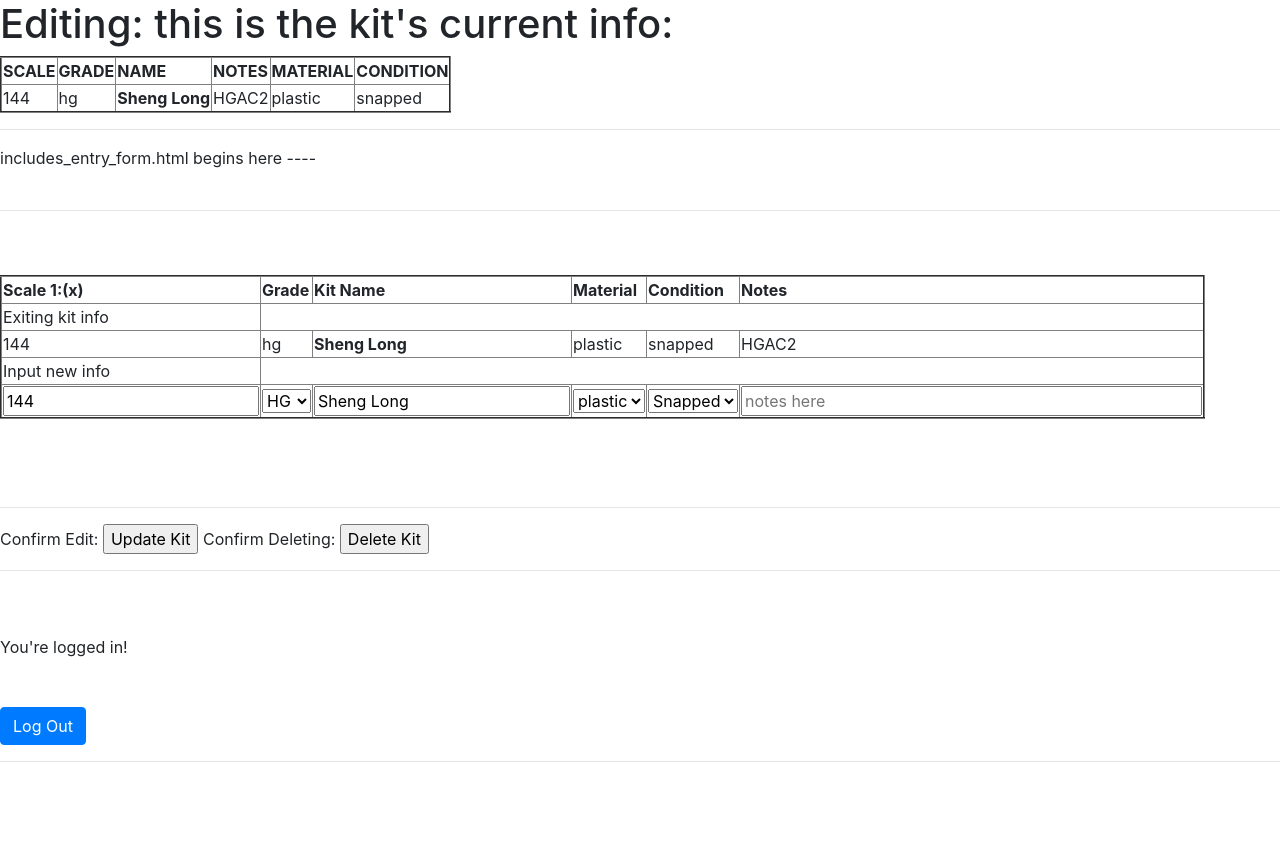
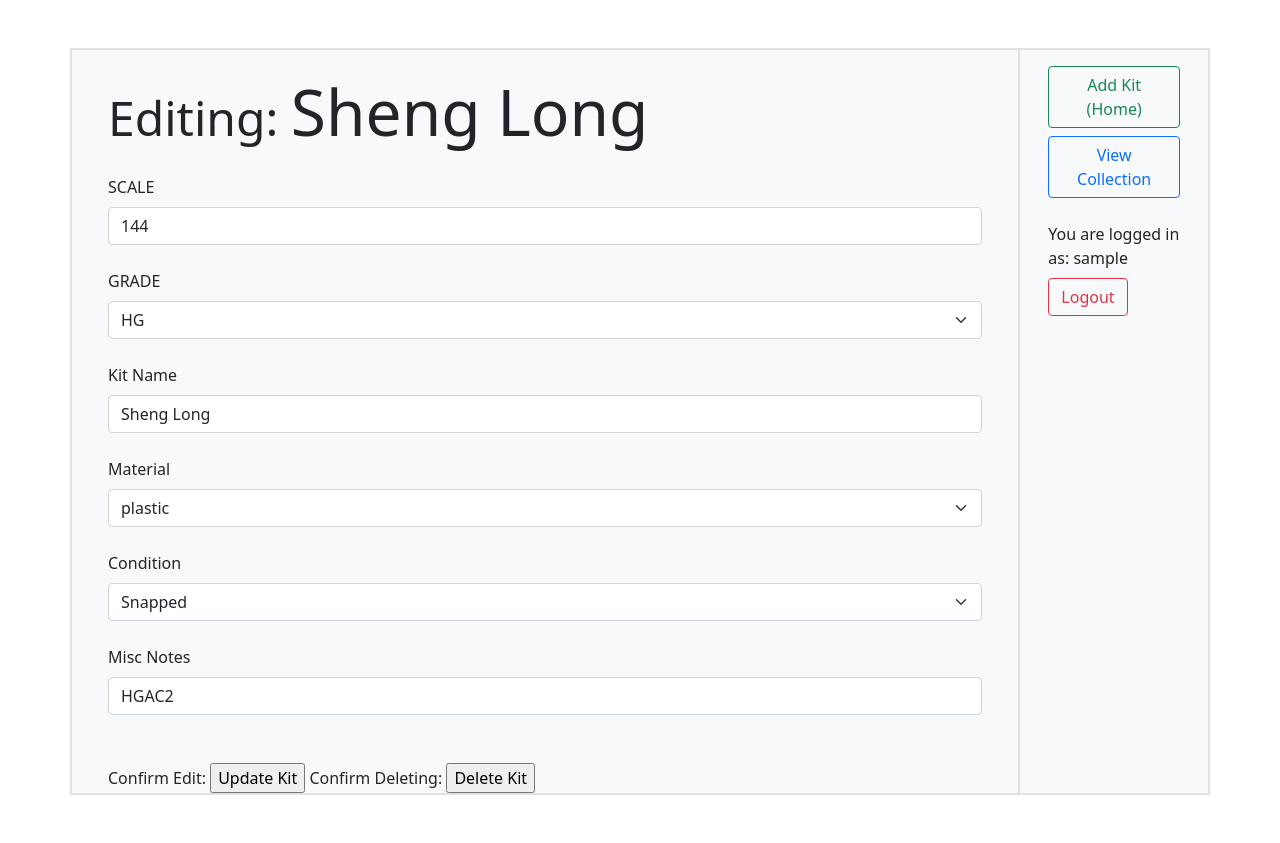
Before and after one commit to Landwand/gunpla, a Flask app: page /edit/1 in a window 1280 px wide. Before the commit the page ends 762 px from the top, so only its background shows below. Run offline with Flask 2, Linux system fonts and the light colour scheme; a user stored in the database is signed in; some libraries are stand-ins or nearby versions.

Commit message:
normal app routes working, basic api login/out supported

```diff
--- a/app.py
+++ b/app.py
@@ -1,6 +1,6 @@
 import os
 from flask import Flask, flash, jsonify, redirect, render_template, request, session
-from flask_login import LoginManager, UserMixin, login_user, login_required, logout_user
+from flask_login import LoginManager, UserMixin, login_user, login_required, logout_user, current_user
 import sqlite3
 from werkzeug.security import check_password_hash, generate_password_hash
 
@@ -13,7 +13,6 @@ app.config['SECRET_KEY'] = "I buy too many models"
  #instantiate the Login Manager
 login_manager = LoginManager()
 login_manager.init_app(app)
-
 
 # con = sqlite3.connect("gunpla.db")
  # threading issue when writing to db -- ask about it
@@ -33,7 +32,7 @@ class User(UserMixin):
         return f"User(id={self.id}, username={self.username})"
 
 
-# User loader function for Flask-Login
+# load User by ID; will return None if doesn't exist
 @login_manager.user_loader
 def load_user(user_id):
     try:
@@ -53,6 +52,45 @@ def load_user(user_id):
     if user:
         return User(*user)
 
+
+def check_for_json(req):
+    if not request.is_json:
+        error_message = {'Error: JSON format is needd.'}
+        return jsonify(error_message), 400
+    return 0
+
+
+def check_login(username, password):
+        # check USERNAME
+        conn = sqlite3.connect('gunpla.db')
+        conn.row_factory = sqlite3.Row # use built-in Row-factory to help parse Tuples
+        cur = conn.cursor()
+        cur.execute("SELECT * FROM users WHERE username = ?", (username,))
+        rows = cur.fetchone()
+        conn.close()
+
+        if rows is None:
+            return "Username invalid"
+
+        # check PW
+        if not check_password_hash(rows[2], password):
+            return "Passord invalid"
+
+        # Checks Passed. Remember which user has logged in
+        session['user_id'] = rows['id']
+        username = session['username'] = rows['username']
+        password = rows['hash']
+        app.logger.info("session @ User_id: %s", session['user_id'],)
+        user = User(id=session['user_id'],username=username,hash=hash)
+        app.logger.info(" user == %s", user)
+
+        if login_user(user) == True:
+            app.logger.info("88: login_user successful")
+        else:
+            app.logger.info("90: login_user failed")
+
+        app.logger.info("current_user %s", current_user)
+        app.logger.info("current_user if logged-in?: %s", current_user.is_authenticated)
 
 
 def has_error(inputs):
@@ -274,7 +312,6 @@ def edit(kit_id=None):
 
             if has_error_result == 0:
                 kit_data = kit_vals
-
                 update_gunpla(kit_data=kit_data, action="update", kit_id = kit_id)
                 return render_template("success.html", action="add", kit_data=kit_data)
             else:
@@ -321,12 +358,15 @@ def login():
         session['user_id'] = rows['id']
         username = session['username'] = rows['username']
         password = rows['hash']
+        app.logger.info("session @ user_id = %s", session['user_id'])
+        app.logger.info("testing")
+
         user = User(id=session['user_id'],username=username,hash=hash)
         try:
             login_user(user)
-            app.logger.info("Login OK")
+            app.logger.info("Login OK - 365")
         except:
-            app.logger.info("Login NOT OK")
+            app.logger.info("Login NOT OK line 369")
 
         # Redirect user to home page
         return redirect("/")
@@ -381,33 +421,81 @@ def register():
         rows = cur.fetchone()
         session['user_id'] = rows['id']
 
-
         conn.close()
         return render_template('index.html')
 
     return render_template('register.html')
 
 
-@app.route('/chammy', methods = ["GET", "POST"])
+@app.route('/api/logout', methods = ['POST'])
+@login_required
+def api_logout():
+    logout_user()
+    session.clear()
+    username = session.get('username')
+    app.logger.info('logged-out Username: %s', username)
+    return jsonify({'message': "Successfully logged out."}, 200)
+
+
+
+@app.route('/api/login', methods = ['GET', 'POST'])
+def api_login():
+
+    if request.method == 'GET':
+        # app.logger.info("GET method")
+
+        if 'username' in session:
+            return jsonify({'message': 'You are logged in!'}), 200
+        else:
+            return jsonify({'error': 'You are not logged in yet'}), 200
+
+
+    if request.method == 'POST':
+        app.logger.info("api_login route: `POST`:")
+        data = request.get_json()
+        username = data['username']
+        password = data['password']
+
+        # verify the username and password
+        login_error = check_login(username=username, password=password)
+
+        # problem
+        if login_error == True:
+            app.logger.info("login error: %s", login_error)
+            return jsonify({'error': login_error}), 401
+
+        if current_user.is_authenticated == True:
+            app.logger.info("`current user` is authenticated! %s", current_user)
+            app.logger.info("username is: %s ", session['username'])
+            messaging = {}
+            messaging['message'] = "API login successful."
+            return jsonify(messaging), 200
+
+        else:
+            app.logger.info("no`login_user`")
+            return jsonify({'error':"login attempt failed"}), 401
+
+
+@app.route('/api/chammy', methods = ["GET", "POST"])
 def show():
-    d = {
+    chammy_data = {
         'name': 'Chammy',
         'birthday': 'June 25',
         'age': 3,
         'food': 'blueberry',
         'color': 'pink'
     }
-    app.logger.info (type(d))
-    return d
+    return jsonify(chammy_data), 400
 
 
-@app.route('/jsonv/<v>', methods = ["GET", "POST"])
-def showv(v):
-    msg = "This is the message: " + v
+@app.route('/api/jsonv/', methods = ["GET", "POST"])
+@login_required
+def showv(v="Whatever"):
+    msg = "Piew piew "
     message_dict = {'message': msg}
     return jsonify(message_dict)
 
 
-@app.route("/success", methods=["GET", "POST"])
+@app.route('/success', methods=["GET", "POST"])
 def success(action, kit_data):
     return render_template("success.html", action=action, kit_data=kit_data)
--- a/templates/edit.html
+++ b/templates/edit.html
@@ -4,45 +4,18 @@
 
 {% block content %}
 
+<div class="div container">
 
-<h1>Editing:  this is the kit's current info:</h1>
+    <div class="py-4">
+        <span class="display-5">Editing: </span>
+        <span class="display-3">{{ kit_data['name'] }}</span>
+    </div>
 
-<div>
-    <table border="2">
-        <thead>
-            <tr>
-                <th>SCALE</th>
-                <th>GRADE</th>
-                <th>NAME</th>
-                <th>NOTES</th>
-                <th>MATERIAL</th>
-                <th>CONDITION</th>
-            </tr>
-        </thead>
-        <tbody>
-            <tr>
-                <td>{{ kit_data['scale'] }}</td>
-                <td>{{ kit_data['grade'] }}</td>
-                <td><strong>{{ kit_data['name'] }}</strong></td>
-                <td>{{ kit_data['notes'] }}</td>
-                <td>{{ kit_data['material'] }}</td>
-                <td>{{ kit_data['condition'] }}</td>
-            </tr>
-        </tbody>
-    </table>
+    <form action="{{ url_for('edit', kit_id=kit_id, kit_data=kit_data) }}", method ='POST'>
+
+        {% include 'includes_form.html' %}
+
+    </form>
 </div>
 
-
-<form action="{{ url_for('edit', kit_id=kit_id, kit_data=kit_data) }}", method ='POST'>
-
-    {% include 'includes_entry_form.html' %}
-
-    Confirm Edit:
-    <input name="choice" type="submit" value="Update Kit"/>
-
-    Confirm Deleting:
-    <input name="choice" type="submit" value="Delete Kit"/>
-</form>
-
-
 {% endblock %}
--- a/templates/includes_entry_form.html
+++ b/templates/includes_entry_form.html
@@ -3,11 +3,9 @@
     <hr>
     includes_entry_form.html begins here ----
     <br>
-    <br>
-    <hr>
-    <br>
-    <br>
 
+
+    <div class="container">
         {% if kit_data|length > 1 %}
 
             <div id="has-kit">
@@ -28,10 +26,15 @@
                             <td> Exiting kit info </td>
                         </tr>
 
-
                         <tr>
                             <td>{{ kit_data['scale'] }}</td>
-                        <td>{{ kit_data['grade'] }}</td>
+                            {% if kit_data['grade'] == None %}
+                                {% set grade_upper = 'N/A' %}
+                            {% else %}
+                                {% set grade_upper = kit_data['grade'] %}
+                                {% set grade_upper = grade_upper.upper() %}
+                            {% endif %}
+                            <td>{{ grade_upper }}</td>
                             <td><strong>{{ kit_data['name'] }}</strong></td>
                             <td>{{ kit_data['material'] }}</td>
                             <td>{{ kit_data['condition'] }}</td>
@@ -94,10 +97,10 @@
 
 
                             <td>
-                            {% if kit_data['notes'] == True %}
-                                <input type="text" name="notes" size="40" placeholder="notes here" value="{{ kit_data['notes'] }}">
+                                {% if kit_data['notes'] %}
+                                    <input type="text" name="notes" size="40" placeholder="notes here:: " value="{{ kit_data['notes'] }}">
                                 {% else %}
-                                <input type="text" name="notes" size="40" placeholder="notes here" value="">
+                                    <input type="text" name="notes" size="40" placeholder="enter notes" value="">
                                 {% endif %}
                             </td>
                         </tr>
@@ -192,4 +195,5 @@
         <br>
         <hr>
 
+    </div>
 {% endblock %}
--- /dev/null
+++ b/templates/includes_form.html
@@ -0,0 +1,136 @@
+
+{% if kit_data|length > 1 %}
+
+    <label for="scale" id="scale" class="form-label">SCALE</label>
+    <input list="scales" type = "number" name="scale" value="{{ kit_data['scale'] }}" placeholder="{{ kit_data['scale'] }}" autocomplete="off" class="form-control">
+    <datalist id="scales">
+    <option data-value="144">144</option>
+    <option data-value="100">100</option>
+    <option data-value="60">60</option>
+    <option data-value="72">72</option>
+    <option data-value="8">8</option>
+    <option data-value="6">6</option>
+    <option data-value="1000">1000</option>
+    </datalist>
+
+    <br>
+
+    <label for="grade" class="form-label">GRADE</label>
+    <select name="grade" class="form-select" placeholder="choose grade" aria-label="model kit grade">
+        <option value=""> </option>
+        <option value="hg" {% if kit_data['grade'] == "hg" %} selected {% endif %}>HG</option>
+        <option value="mg" {% if kit_data['grade'] == "mg" %} selected {% endif %}>MG</option>
+        <option value="fg" {% if kit_data['grade'] == "fg" %} selected {% endif %}>FG</option>
+        <option value="eg" {% if kit_data['grade'] == "eg" %} selected {% endif %}>EG</option>
+        <option value="rg" {% if kit_data['grade'] == "rg" %} selected {% endif %}>RG</option>
+        <option value="pg" {% if kit_data['grade'] == "pg" %} selected {% endif %}>PG</option>
+
+    </select>
+
+    <br>
+
+    <label for="name" class="form-label">Kit Name</label>
+    <input type="text" class="form-control" name="name" value="{{ kit_data['name'] }}">
+
+    <br>
+
+    <label for="material" class="form-label">Material</label>
+    <select name="material" class="form-select">
+        <option value="plastic" {% if kit_data['material'] == "plastic" %} selected {% endif %}>plastic</option>
+        <option value="resin" {% if kit_data['material'] == "resin" %} selected {% endif %}>resin</option>
+        <option value="other" {% if kit_data['material'] == "other" %} selected {% endif %}>other</option>
+    </select>
+
+    <br>
+
+    <label for="condition" class="form-label">Condition</label>
+    <select name="condition" class="form-select">
+        <option value="new" {% if kit_data['condition'] == "new" %} selected {% endif %}>New</option>
+        <option value="snapped" {% if kit_data['condition'] == "snapped" %} selected {% endif %}>Snapped</option>
+        <option value="progress" {% if kit_data['condition'] == "progress" %} selected {% endif %}>Progress</option>
+        <option value="done" {% if kit_data['condition'] == "done" %} selected {% endif %}>Done</option>
+    </select>
+
+    <br>
+
+    <label for="notes" class="form-label">Misc Notes</label>
+
+    {% if kit_data['notes'] %}
+        <input type="text" name="notes" size="40" class="form-control" value="{{ kit_data['notes'] }}">
+    {% else %}
+        <input type="text" name="notes" size="40" class="form-control" placeholder="enter notes" value="">
+    {% endif %}
+
+    <br>
+    <br>
+    Confirm Edit:
+    <input name="choice" type="submit" value="Update Kit"/>
+
+    Confirm Deleting:
+    <input name="choice" type="submit" value="Delete Kit"/>
+
+    </form>
+
+{% else %}
+
+    <label for="scale" id="scale" class="form-label">SCALE</label>
+        <input list="scales" type = "number" name="scale" placeholder="Enter Scale" autocomplete="off" class="form-control">
+        <datalist id="scales">
+        <option data-value="144">144</option>
+        <option data-value="100">100</option>
+        <option data-value="60">60</option>
+        <option data-value="72">72</option>
+        <option data-value="8">8</option>
+        <option data-value="6">6</option>
+        <option data-value="1000">1000</option>
+        </datalist>
+
+        <br>
+
+        <label for="grade" class="form-label">GRADE</label>
+        <select name="grade" class="form-select" placeholder="choose grade" aria-label="model kit grade">
+            <option value=""> </option>
+            <option value="hg">HG</option>
+            <option value="mg">MG</option>
+            <option value="fg">FG</option>
+            <option value="eg">EG</option>
+            <option value="rg">RG</option>
+            <option value="pg">PG</option>
+        </select>
+
+        <br>
+
+        <label for="name" class="form-label">Kit Name</label>
+        <input type="text" class="form-control" name="name" placeholder="Enter Kit Name">
+
+        <br>
+
+        <label for="material" class="form-label">Material</label>
+        <select name="material" class="form-select">
+            <option value="plastic">plastic</option>
+            <option value="resin">resin</option>
+            <option value="other">other</option>
+        </select>
+
+        <br>
+
+        <label for="condition" class="form-label">Condition</label>
+        <select name="condition" class="form-select">
+            <option value="new">New</option>
+            <option value="snapped">Snapped</option>
+            <option value="progress">Progress</option>
+            <option value="done">Done</option>
+        </select>
+
+        <br>
+
+        <label for="notes" class="form-label">Misc Notes</label>
+        <input type="text" class="form-control" name="notes" placeholder="Enter notes">
+
+        <br>
+        <br>
+        <input type="submit" name="submit">
+
+    </form>
+
+{% endif %}
--- /dev/null
+++ b/templates/includes_navbar.html
@@ -0,0 +1,14 @@
+<ul class="nav flex-column p-3">
+    <li class="nav-item">
+        <a class="btn btn-outline-success mb-2" href="{{ url_for('index') }}" role="button">Add Kit (Home)</a>
+    </li>
+    <li class="nav-item">
+        <a class="btn btn-outline-primary mb-4" href="{{ url_for('collection', kits='kits') }}" role="button">View Collection</a>
+    </li>
+    <li class="mb-2">
+        You are logged in as:  {{ session['username'] }}
+    </li>
+    <li class="nav-item">
+        <a class="btn btn-outline-danger mb-2" href="{{ url_for('logout') }}" role="button">Logout</a>
+    </li>
+  </ul>
--- a/templates/layout.html
+++ b/templates/layout.html
@@ -12,31 +12,31 @@
         <meta name="viewport" content="width=device-width, initial-scale=1">
         <link rel="stylesheet" href="/static/styles.css">
         <title>Gunpla Tracker Page: {% block title %} {% endblock %}</title>
-        <link rel="stylesheet" href="https://cdnjs.cloudflare.com/ajax/libs/twitter-bootstrap/4.4.0/css/bootstrap.min.css" integrity="sha256-/ykJw/wDxMa0AQhHDYfuMEwVb4JHMx9h4jD4XvHqVzU=" crossorigin="anonymous" />
-
+        <link href="https://cdn.jsdelivr.net/npm/bootstrap@5.0.2/dist/css/bootstrap.min.css" rel="stylesheet" integrity="sha384-EVSTQN3/azprG1Anm3QDgpJLIm9Nao0Yz1ztcQTwFspd3yD65VohhpuuCOmLASjC" crossorigin="anonymous">
     </head>
-    <body>
-        <!--[if lt IE 7]>
-            <p class="browsehappy">You are using an <strong>outdated</strong> browser. Please <a href="#">upgrade your browser</a> to improve your experience.</p>
-        <![endif]-->
-        <div id = "content">{% block content %} {% endblock %}</div>
-
-        {% if session['username'] %}
-            <hr>
-            <br>
-            <br>
-            <div name = "logged in">
-                You're logged in!
-            </div>
-            <br>
-            <br>
-            <a href="{{ url_for('logout') }}" class='btn btn-primary'>Log Out</a>
-
-            <hr>
 
 
-        {% endif %}
+    <body>
+        <!-- [if lt IE 7]>
+            <p class="browsehappy">You are using an <strong>outdated</strong> browser. Please <a href="#">upgrade your browser</a> to improve your experience.</p>
+        <![endif] -->
 
-        <script src="" async defer></script>
+        <div name="entire-screen" class="container-xl border my-5 bg-light">
+            <div class="row">
+
+                <div name="current-contents" class="col-sm-8 col-lg-10 border">
+                    {% block content %} {% endblock %}
+                </div>
+
+                <div name="nav-menu" class="col-sm-8 col-lg-2 border">
+                    {% include 'includes_navbar.html' %}
+                </div>
+            </div>
+        </div>
+
+        <script src="https://cdn.jsdelivr.net/npm/bootstrap@5.3.0-alpha1/dist/js/bootstrap.min.js" integrity="sha384-mQ93GR66B00ZXjt0YO5KlohRA5SY2XofN4zfuZxLkoj1gXtW8ANNCe9d5Y3eG5eD" crossorigin="anonymous" async defer></script>
+
+
+
     </body>
 </html>
--- a/templates/success.html
+++ b/templates/success.html
@@ -34,6 +34,10 @@
     {% endfor %}
 </ul>
 
+<a href ="{{ url_for('index') }}" class="btn btn-primary"> Index </a>
+
+
+
 
 
 
```
Also changed, not shown: templates/collection.html (+18 -7 lines), templates/index.html (+29 -18 lines), gunpla.db, static/images/cutting_mat.avif (added). Lines whose indentation alone changed are shown as unchanged.
